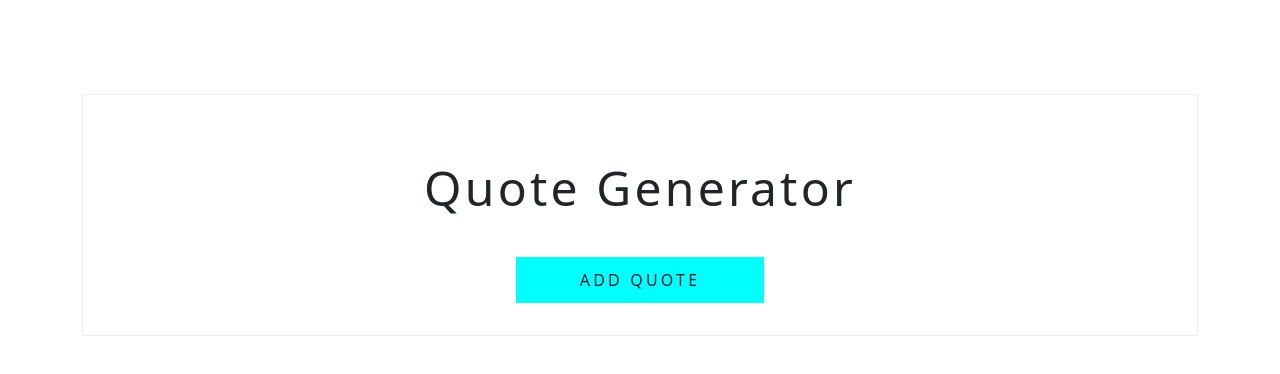
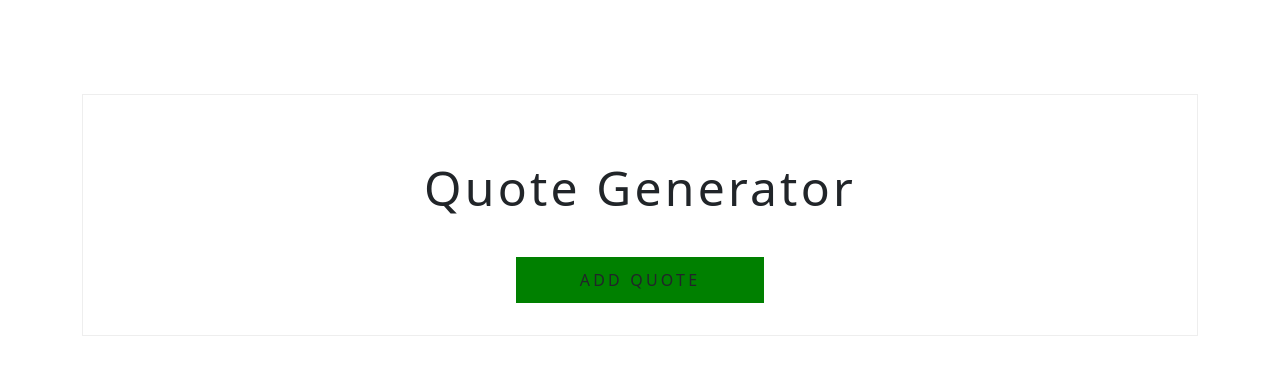
Before and after one commit to fobiero/Core_IP_1-_Quote-generator, an Angular app: page / in a window 1280 px wide. Shown: the top 374 px of the page. Built offline with nearby package versions, Linux system fonts and the light colour scheme.

Commit message:
button build

```diff
--- a/src/app/app.component.html
+++ b/src/app/app.component.html
@@ -13,7 +13,8 @@
     <div class="container">
         <div class="wrap-cont">
             <app-header></app-header>
-            <app-button color="cyan" text="add quote"></app-button>
+            <!-- btn to add quote input field -->
+            <app-button color="green" text="add quote" (addQuote)="newQuote()"></app-button>
         </div>
         <form action=""></form>
     </div>
--- a/src/app/app.component.ts
+++ b/src/app/app.component.ts
@@ -6,5 +6,8 @@ import { Component } from '@angular/core';
   styleUrls: ['./app.component.css']
 })
 export class AppComponent {
-
+  // cutom button
+  newQuote(){
+    console.log('Added new Quote to the List');
+  }
 }
--- a/src/app/component/button/button.component.html
+++ b/src/app/component/button/button.component.html
@@ -1 +1 @@
-<button [ngStyle]="{'background-color' : color}" class="btn">{{text}}</button>
+<button [ngStyle]="{'background-color' : color}" class="btn" (click)="onClick()">{{text}}</button>
--- a/src/app/component/button/button.component.ts
+++ b/src/app/component/button/button.component.ts
@@ -1,4 +1,5 @@
-import { Component, OnInit, Input } from '@angular/core';
+import { Component, OnInit, Input, Output, EventEmitter} from '@angular/core';
+// import { EventEmitter } from 'stream';
 
 @Component({
   selector: 'app-button',
@@ -8,10 +9,14 @@ import { Component, OnInit, Input } from '@angular/core';
 export class ButtonComponent implements OnInit {
   @Input() text!: string;
   @Input() color!: string;
+  @Output() addQuote = new EventEmitter();
 
   constructor() { }
 
   ngOnInit(): void {
   }
 
+  onClick(){
+    this.addQuote.emit()
+  }
 }
```
Also changed, not shown: src/app/quotes.ts (added, +12 -0 lines), src/app/Quote.ts (added).
